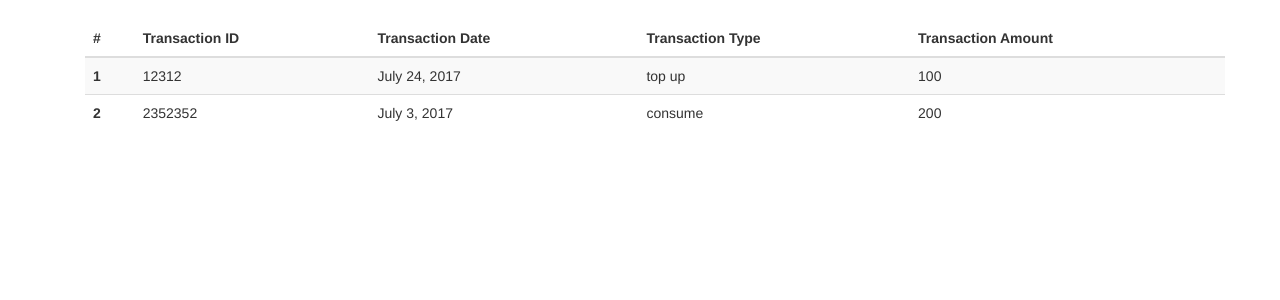
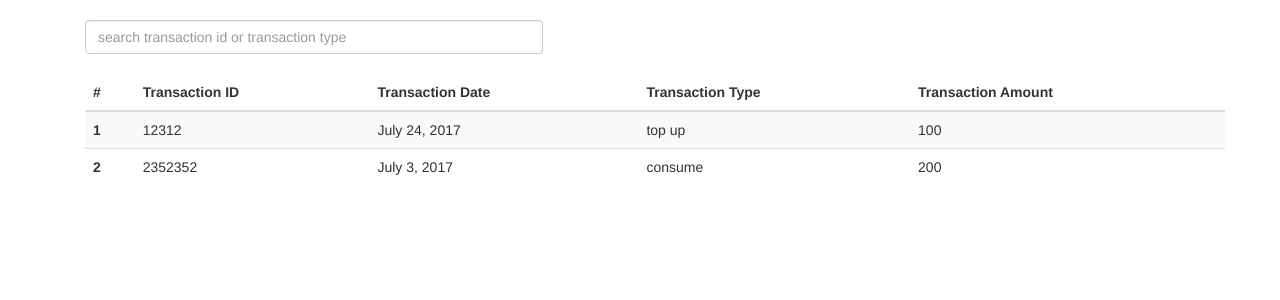
Before and after one commit to tiffanysheng/Django_v1, a Django app: template templates/user_transaction.html in a window 1280 px wide. Shown: the part 51-351 px from the top of the page. Run offline with Django 3.2, Linux system fonts and the light colour scheme; the template is opened without the code that fills it: values that come from a table or form of the project are taken from there, others are empty; data comes from the database, SQL or seed files in the repository; some libraries are stand-ins or nearby versions.

Commit message:
change css and add transaction page

```diff
--- a/templates/user_transaction.html
+++ b/templates/user_transaction.html
@@ -1,6 +1,56 @@
 <!DOCTYPE html>
 {% extends 'user_page.html' %}
+{% load staticfiles %}
+{% load bootstrap %}
+{% block extra_head %}
+    <link href="https://maxcdn.bootstrapcdn.com/font-awesome/4.1.0/css/font-awesome.min.css" rel="stylesheet">
+    <script src="http://apps.bdimg.com/libs/jquery/1.11.1/jquery.min.js"></script>
+     <script>
+         $(document).ready(function(){
+             $("#search-text").change(function(){
+                var q = $("#search-text").val();
+
+                 $.ajax({
+                     url: '/User_Management/user_transaction/',
+                     type: 'GET',
+                     data: {
+                         'q': q
+                     },
+                     dataType: 'json',
+
+                  });
+             });
+         });
+         function clickIcon() {
+             document.getElementById("search-text").value = "";
+             document.getElementById("myform").submit();
+
+         }
+     </script>
+{% endblock %}
 {% block body_block %}
+    <div class="container">
+        <div class="row">
+            <div class="col-lg-5">
+                 <form action="/User_Management/user_transaction/" method="get" style="margin: auto 0;" id="myform">
+                    <input type="text" id="search-text" name="q" placeholder="search transaction id or transaction type" class="form-control">
+                 </form>
+            </div>
+            {% if filtername == "" or filtername is None %}
+            {% else %}
+            <div class="filter-selected-tags col-lg-5">
+                <div class="filter-tag-bar">
+                    <span class="active-filter-label label label-success" id="filterid">
+                        {{ filtername }}
+                        <i class="active-filter-remove fa fa-times" aria-hidden="false" onclick="clickIcon()"></i>
+                    </span>
+
+                </div>
+            </div>
+            {% endif %}
+        </div>
+    </div>
+    <br>
     <div class="container">
         {% if user_transactions.count != 0 %}
         <table class="table table-striped">
@@ -26,7 +76,7 @@
             </tbody>
         </table>
         {% else %}
-        <p>No records</p>
+            <p>No records</p>
         {% endif %}
     </div>
 
```
Also changed, not shown: User_Management/views.py (+11 -6 lines), templates/user_activity.html (+6 -4 lines), templates/user_info.html (+62 -0 lines).
